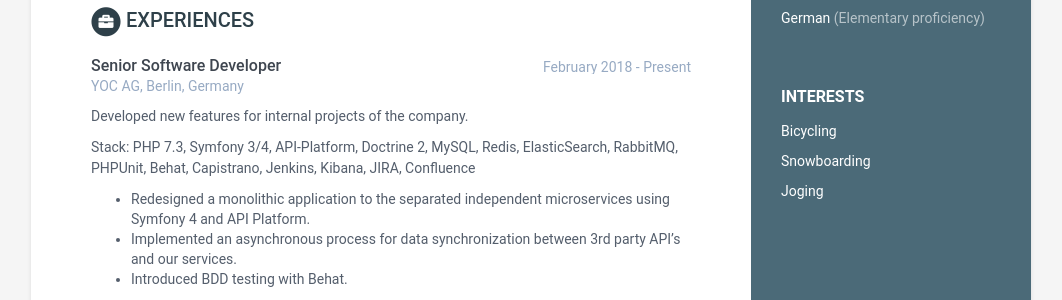
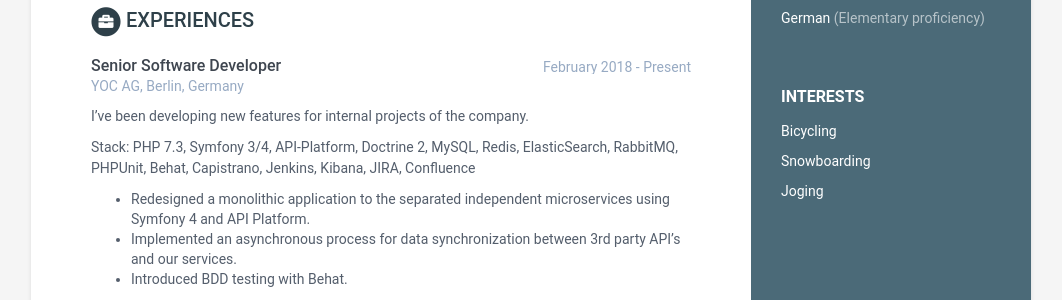
Before and after one commit to vpx/cv, a Jekyll site: the page built from index.html, in a window 1280 px wide. Shown: the part 563-863 px from the top of the page, without its empty margins (109-1171 px from the left). Built offline with Jekyll 4.4.1, drawn with Linux system fonts in a browser that asks for light colours.

Commit message:
Fix typo

```diff
--- a/_data/data.yaml
+++ b/_data/data.yaml
@@ -45,7 +45,7 @@ experiences:
     time: February 2018 - Present
     company: YOC AG, Berlin, Germany
     details: |
-      Developed new features for internal projects of the company.
+      I've been developing new features for internal projects of the company.
 
       Stack: PHP 7.3, Symfony 3/4, API-Platform, Doctrine 2, MySQL, Redis, ElasticSearch, RabbitMQ, PHPUnit, Behat,
       Capistrano, Jenkins, Kibana, JIRA, Confluence
```
